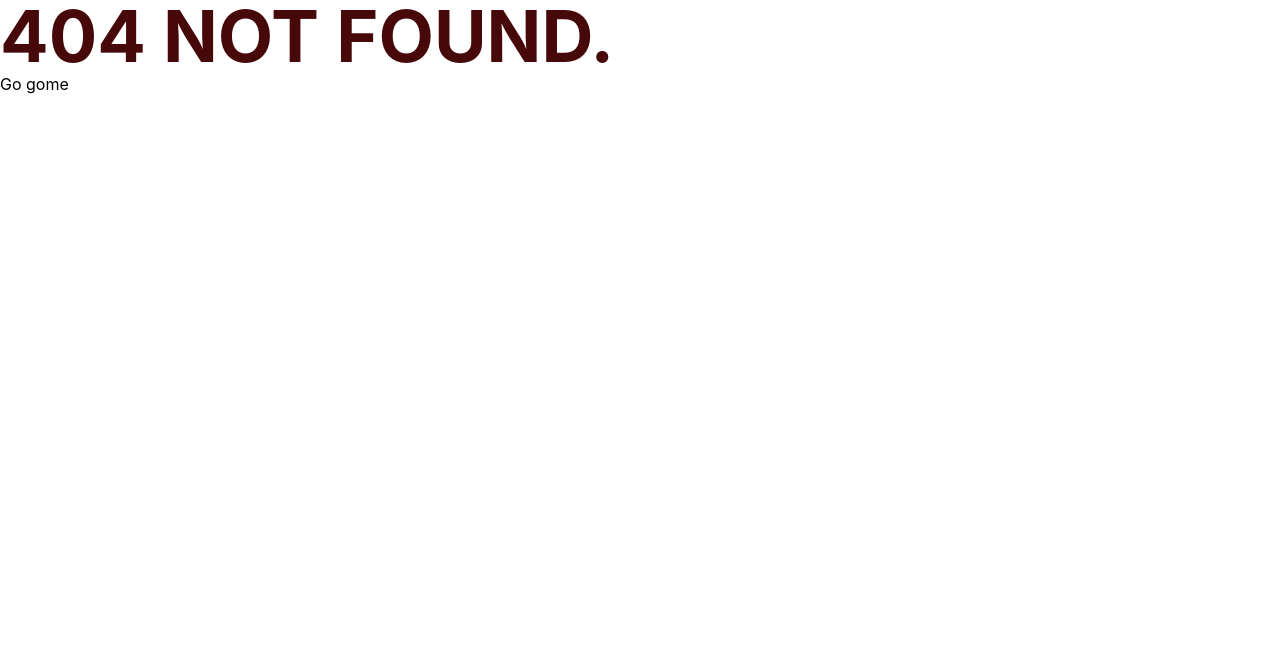
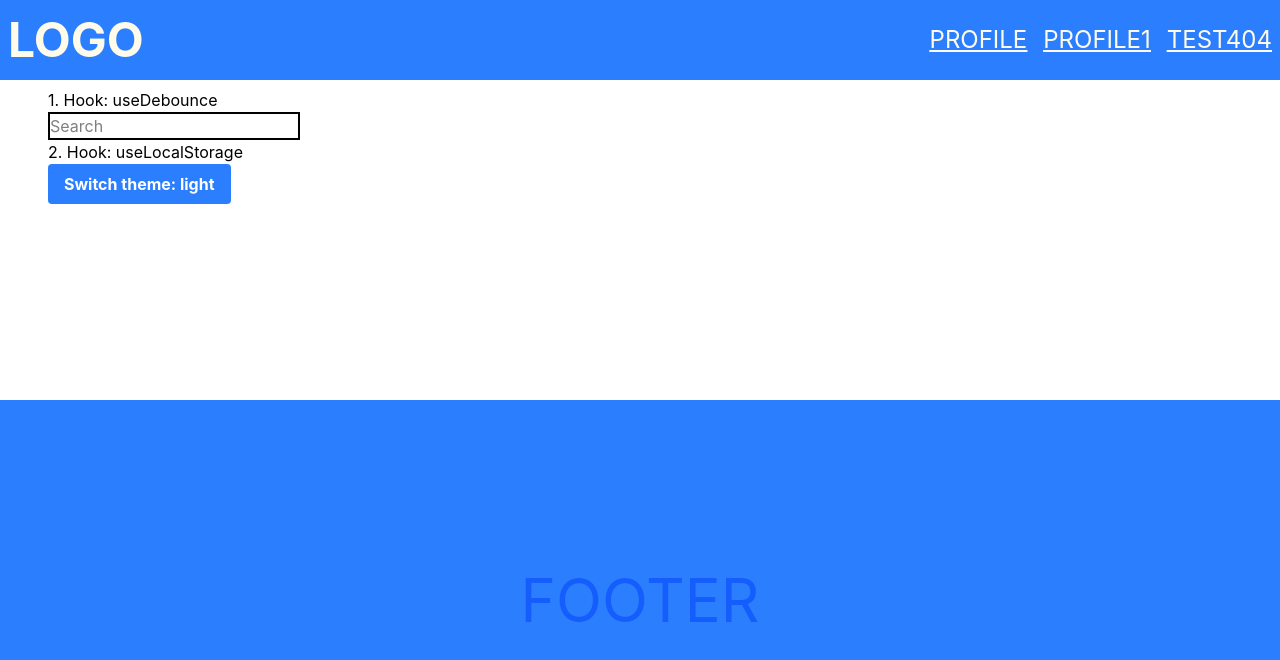
Before and after one commit to dsgnrr/node_js_p48, a React (Vite) app in the folder react_project/: page /own-hooks in a window 1280 px wide. Before the commit this address had no page. Shown: the top 660 px of the page. Built offline with nearby package versions, Linux system fonts and the light colour scheme.

Commit message:
// own hooks

```diff
--- a/react_project/src/app.tsx
+++ b/react_project/src/app.tsx
@@ -14,6 +14,7 @@ import AuthForm from "./pages/hook-form.js";
 import ZodForm from "./pages/zod-resolver.js";
 import UserPage from "./pages/user-page.js";
 import TanStackQueryPage from "./pages/tanstack-query.js";
+import OwnHooksPage from "./pages/own-hooks.js";
 
 
 const NotFoundPage = ()=><div>
@@ -77,6 +78,10 @@ const router = createBrowserRouter([
             {
                 path:'tanstack-query',
                 element: <TanStackQueryPage/>
+            },
+            {
+                path: 'own-hooks',
+                element: <OwnHooksPage/>
             }
         ]
     },
--- /dev/null
+++ b/react_project/src/hooks/use-debounce.ts
@@ -0,0 +1,17 @@
+import { useEffect, useState } from "react";
+
+function useDebounce<T>(value: T, delay:number = 300):T{
+    const [delayValue, setDelayValue] = useState<T>(value);
+
+    useEffect(()=>{
+        const timer = setTimeout(()=>{
+            setDelayValue(value);
+        }, delay);
+
+        return ()=>clearTimeout(timer);
+    }, [value, delay])
+
+    return delayValue;
+}
+
+export default useDebounce;
--- /dev/null
+++ b/react_project/src/hooks/use-local-storage.ts
@@ -0,0 +1,24 @@
+import { useEffect, useState } from "react";
+
+function useLocalStorage<T>(key:string, initialValue:T){
+    const [storedValue, setStoredValue] = useState(()=>{
+        try {
+            const item = window.localStorage.getItem(key);
+            return item? JSON.parse(item) as T :initialValue;
+        } catch (error) {
+            return initialValue;
+        }
+    })
+
+    useEffect(()=>{
+        try {
+            window.localStorage.setItem(key, JSON.stringify(storedValue));
+        } catch (error) {
+            console.error("Error while creating new item in local storage: ", error);
+        }
+    }, [key, storedValue]);
+
+    return [storedValue, setStoredValue] as const;
+}
+
+export default useLocalStorage;
--- a/react_project/src/pages/home.tsx
+++ b/react_project/src/pages/home.tsx
@@ -25,6 +25,7 @@ const HomePage = () => {
                 <li><Link className="hover:text-blue-800" to="/zod-form">React hook form + Zod</Link></li>
                 <li><Link className="hover:text-blue-800" to="/user-page">Using fetch in React</Link></li>
                 <li><Link className="hover:text-blue-800" to="/tanstack-query">Using tanstack query(React Query)</Link></li>
+                <li><Link className="hover:text-blue-800" to="/own-hooks">Using own hooks</Link></li>
             </ul>
         </div>
 
--- /dev/null
+++ b/react_project/src/pages/own-hooks.tsx
@@ -0,0 +1,55 @@
+import { useEffect, useState } from "react";
+import useDebounce from "../hooks/use-debounce.js";
+import useLocalStorage from "../hooks/use-local-storage.js";
+
+const OwnHooksPage = () => {
+
+    // #region useDebounce
+    const [searchQuery, setSearchQuery] = useState<string>("");
+    const [isSearchField, setIsSearchField] = useState<boolean>(false);
+    const debounceSearchQuery = useDebounce(searchQuery, 300);
+
+    useEffect(() => {
+        setIsSearchField(false);
+        if (debounceSearchQuery.trim()) {
+            setIsSearchField(true);
+        }
+    }, [debounceSearchQuery])
+    // #endregion useDebounce
+
+    //#region useLocalStorage
+
+    const [theme, setTheme] = useLocalStorage<string>('app_theme', 'light');
+
+    const changeTheme = () => {
+        setTheme((prev) => (prev === 'light' ? 'dark' : 'light'))
+    }
+
+    //#endregion useLocalStorage
+
+    return (
+        <div>
+            <div>
+                <h1>1. Hook: useDebounce</h1>
+                <input className="
+                border-2
+                border-black
+                "
+                    placeholder="Search"
+                    type="text"
+                    value={searchQuery}
+                    onChange={(e) => setSearchQuery(e.target.value)}
+                />
+                {isSearchField && <p>Send request to API</p>}
+            </div>
+            <div>
+                <h2>2. Hook: useLocalStorage</h2>
+                <button onClick={changeTheme} className="bg-blue-500 hover:bg-blue-700 text-white font-bold py-2 px-4 rounded">
+                    Switch theme: {theme}
+                </button>
+            </div>
+        </div>
+    )
+}
+
+export default OwnHooksPage;
```
